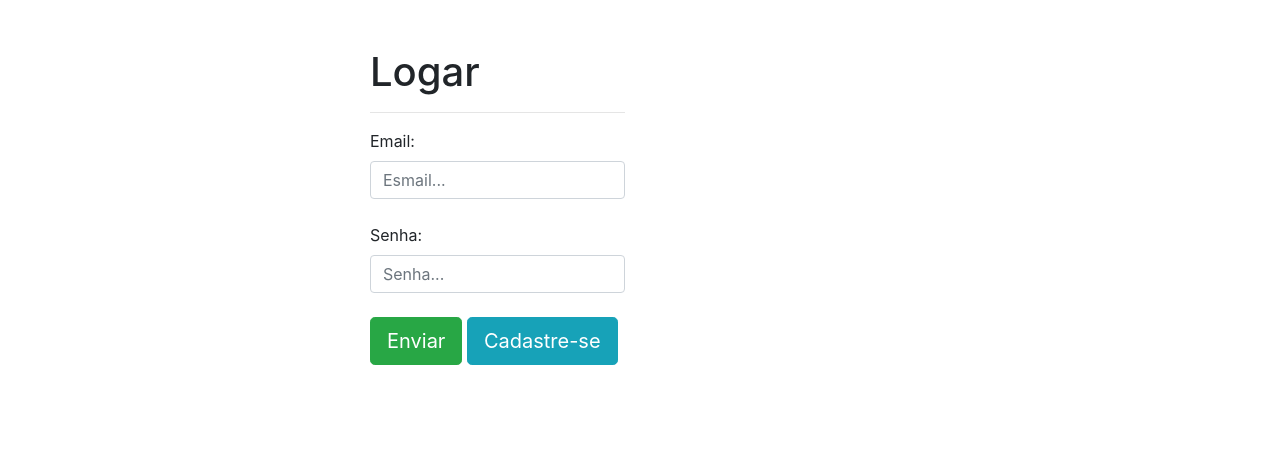
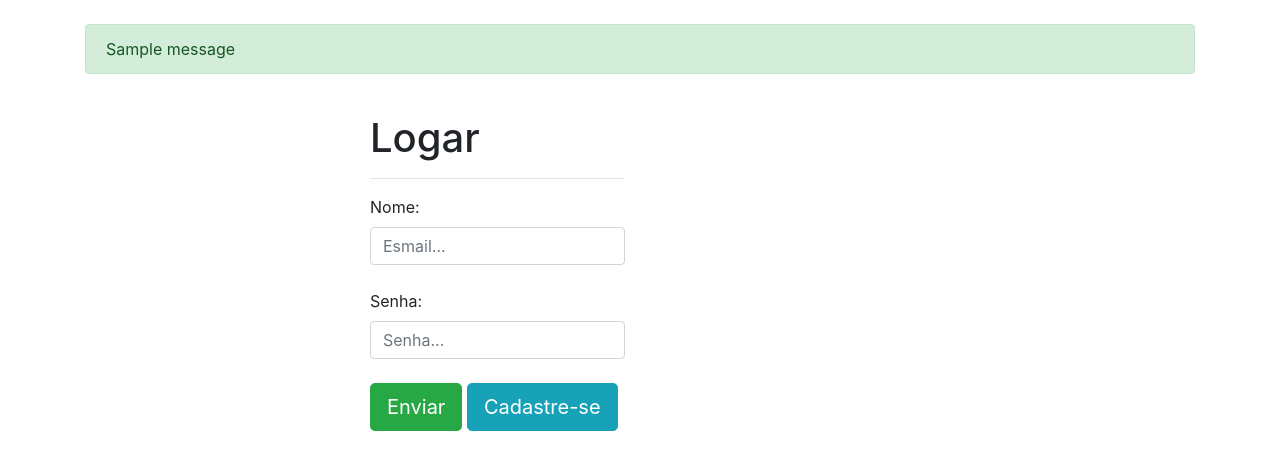
Before and after one commit to jonaspeixoto/Pagina-Cadastro-Login-Django, a Django app: page /auth/login/ in a window 1280 px wide. Shown: the part 56-526 px from the top of the page. Run offline with Django 4.2, Linux system fonts and the light colour scheme; tables that the repository leaves empty hold one stand-in row (values such as "Sample post"); one stand-in notice (Sample message) is shown.

Commit message:
Ajustantando django messagens

```diff
--- a/login_cadastro/settings.py
+++ b/login_cadastro/settings.py
@@ -131,9 +131,9 @@ SESSION_COOKIE_AGE = 60 * 5
 DEFAULT_AUTO_FIELD = 'django.db.models.BigAutoField'
 
 
-# Django message
+#Django message
 
-MESSAGES_TAGS = {
+MESSAGE_TAGS = {
     constants.DEBUG:'alert-primary',
     constants.ERROR:'alert-danger',
     constants.SUCCESS:'alert-success',
--- a/usuarios/templates/login.html
+++ b/usuarios/templates/login.html
@@ -5,15 +5,15 @@
 
 {% block 'conteudo' %}
     <div class="container" >
-
+        <br>
         {% if messages %}
-            {% for i in massages %}
-            <div class="alert {{i.tags}} " role="alert">
-                {{i}}
-            </div>
+            {% for i in messages %}
+                <div class="alert {{i.tags}}" role="alert" >
+                    {{i}}
+                </div>
             {% endfor %}
         {% endif %}
-        <br>
+
         <div class="row">
             <div class="col-md-3">
 
@@ -23,8 +23,8 @@
                 <h1>Logar</h1>
                 <hr>
                 <form method="POST" action="{% url 'valida_login' %}"> {% csrf_token %}
-                    <label ">Email:</label>
-                    <input name="email" class="form-control" type="email" placeholder="Esmail...">
+                    <label ">Nome:</label>
+                    <input name="nome" class="form-control" type="text" placeholder="Esmail...">
                     <br>
                     <label ">Senha:</label>
                     <input name="senha" class="form-control" type="password" placeholder="Senha...">
--- a/usuarios/views.py
+++ b/usuarios/views.py
@@ -3,12 +3,12 @@ from django.http import HttpResponse
 from .models import Usuario
 from django.shortcuts import redirect
 from hashlib import sha256
-from django.contrib import messages
+from django.contrib import messages , auth
 from django.contrib.messages import constants
+from django.contrib.auth.models import User
 
 
 def login(request):
-
     status = request.GET.get('status')
     return render(request, 'login.html',{'status': status})
 
@@ -33,16 +33,17 @@ def valida_cadastro(request):
 
     usuario = Usuario.objects.filter(email = email)
 
-    if len(usuario) > 0:
+    if User.objects.filter(email = email).exists():
         messages.add_message(request, constants.ERROR, 'Já exixte usuario com esse email')
+        return redirect('/auth/cadastro/')
 
+    if User.objects.filter(username = nome).exists():
+        messages.add_message(request, constants.ERROR, 'Já exixte usuario com esse Nome')
         return redirect('/auth/cadastro/')
 
     try:
-        senha = sha256(senha.encode()).hexdigest()
-
-        usuario = Usuario(nome = nome, email=email, senha = senha)
-
+        print(senha)
+        usuario = User.objects.create_user(username=nome, email=email, password = senha)
         usuario.save()
         messages.add_message(request, constants.SUCCESS, 'Cadastro realizado com sucesso')
 
@@ -53,23 +54,22 @@ def valida_cadastro(request):
         return redirect('/auth/cadastro/')
 
 def valida_login(request):
-    email = request.POST.get('email')
+    nome = request.POST.get('nome')
     senha = request.POST.get('senha')
 
-    senha = sha256(senha.encode()).hexdigest()
+    print(nome)
+    print(senha)
+    usuario = auth.authenticate(request, username = nome, password=senha)
 
-
-    usuario = Usuario.objects.filter(email = email).filter(senha = senha)
-
-    if len(usuario) == 0 :
+    if not usuario :
         messages.add_message(request, constants.WARNING, 'Email ou senha invalido')
         return redirect('/auth/login/')
 
-    elif len(usuario) > 0:
-        request.session['logado'] = True
-        request.session['usuario_id'] = usuario[0].id
-
-        return redirect('/plataforma/home')
+    else:
+        print('entrou')
+        auth.login(request, usuario)
+        print('estou aqui')
+        return redirect('/plataforma/home/')
 
 def sair(request):
     return HttpResponse(request.session.get_expiry_age())
```
Also changed, not shown: plataforma/views.py (+3 -4 lines), usuarios/templates/cadastro.html (+4 -4 lines).
